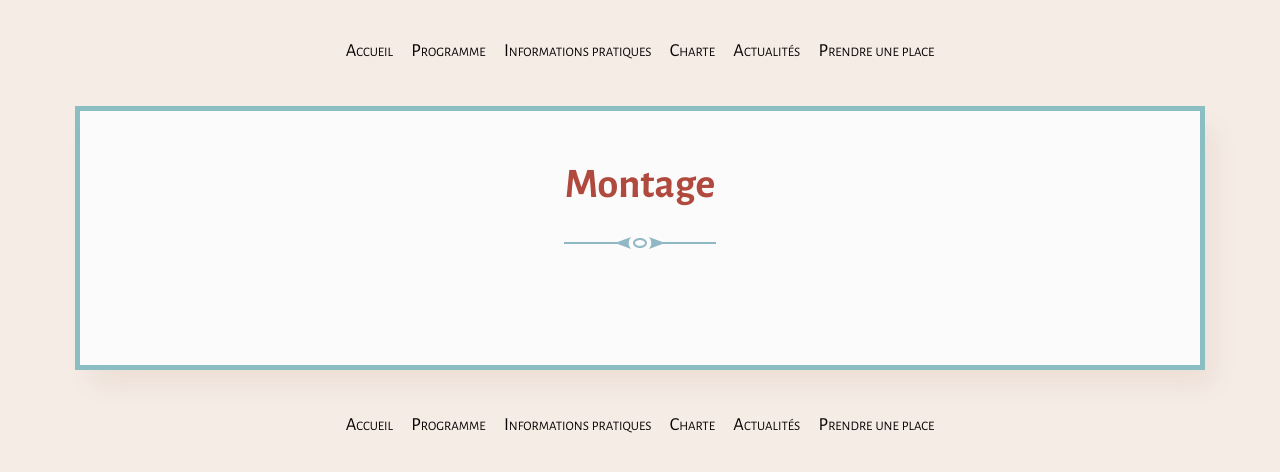
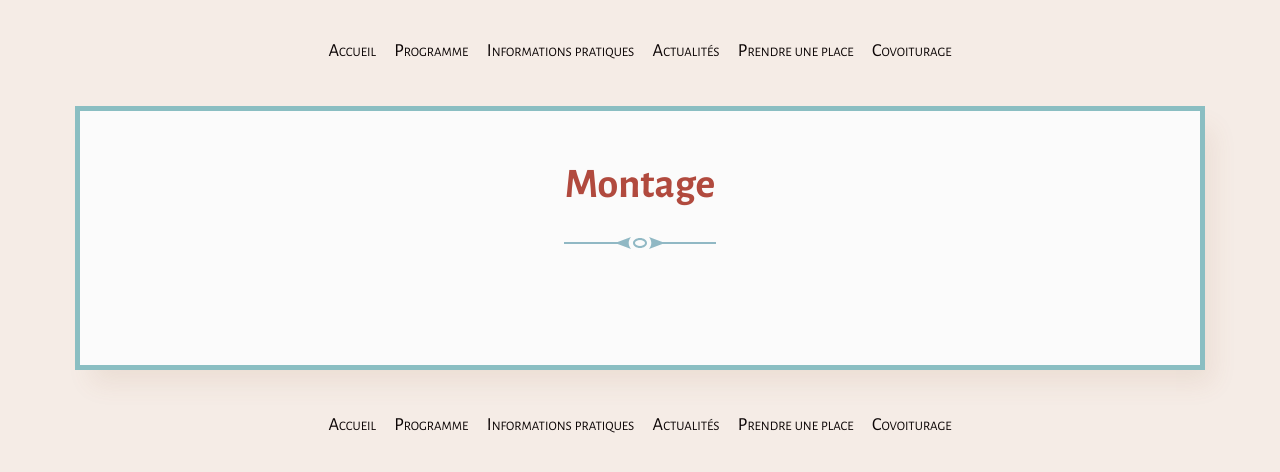
Before and after one commit to Herbes-Folles/Herbes-Folles.github.io, a Jekyll site: the page built from content/montage.md, in a window 1280 px wide. Shown: the top 472 px of the page. Built offline with Jekyll 4.4.1, drawn with Linux system fonts in a browser that asks for light colours.

Commit message:
Add covoiturage

```diff
--- a/_data/menu.yml
+++ b/_data/menu.yml
@@ -4,11 +4,11 @@
 - title: Informations pratiques
   url: /content/informations_pratiques.html
 
-- title: Charte
-  url: /content/charte.html
-
 - title: Actualités
   url: /content/post_list.html
 
 - title: Prendre une place
   url : https://www.helloasso.com/associations/herbes-folles/evenements/herbes-folles-2
+
+- title : Covoiturage
+  url : https://app.caroster.io/e/1af2aa6f-0009-4fdd-b31c-b429ef1883b3
```
